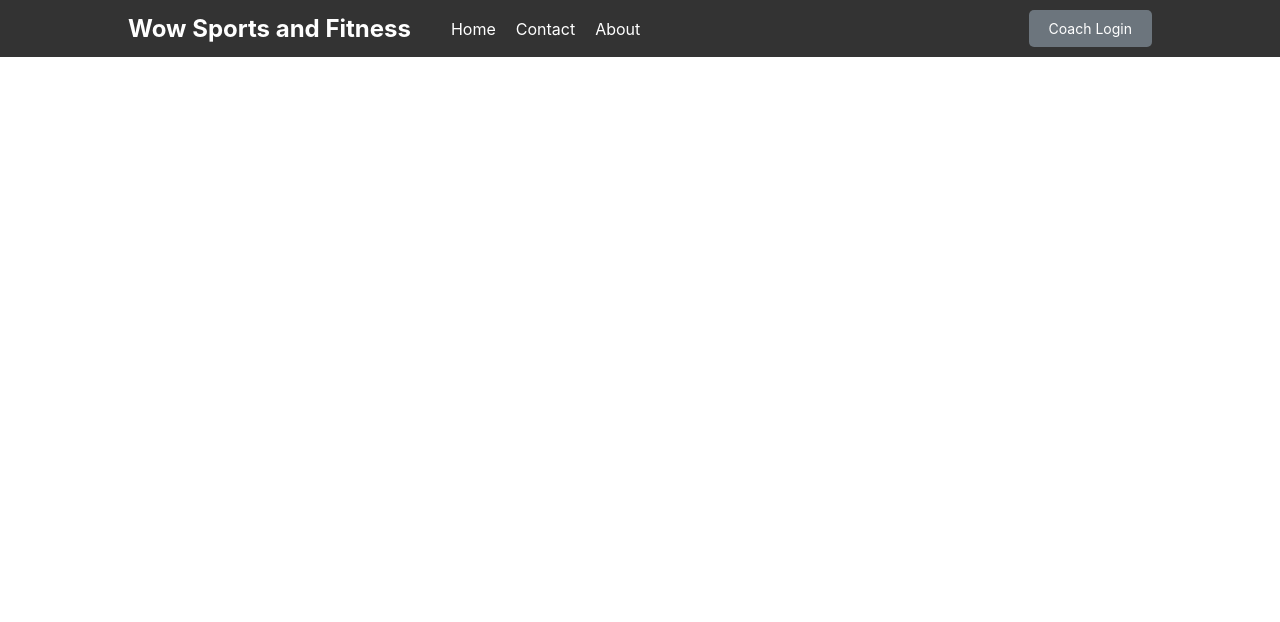
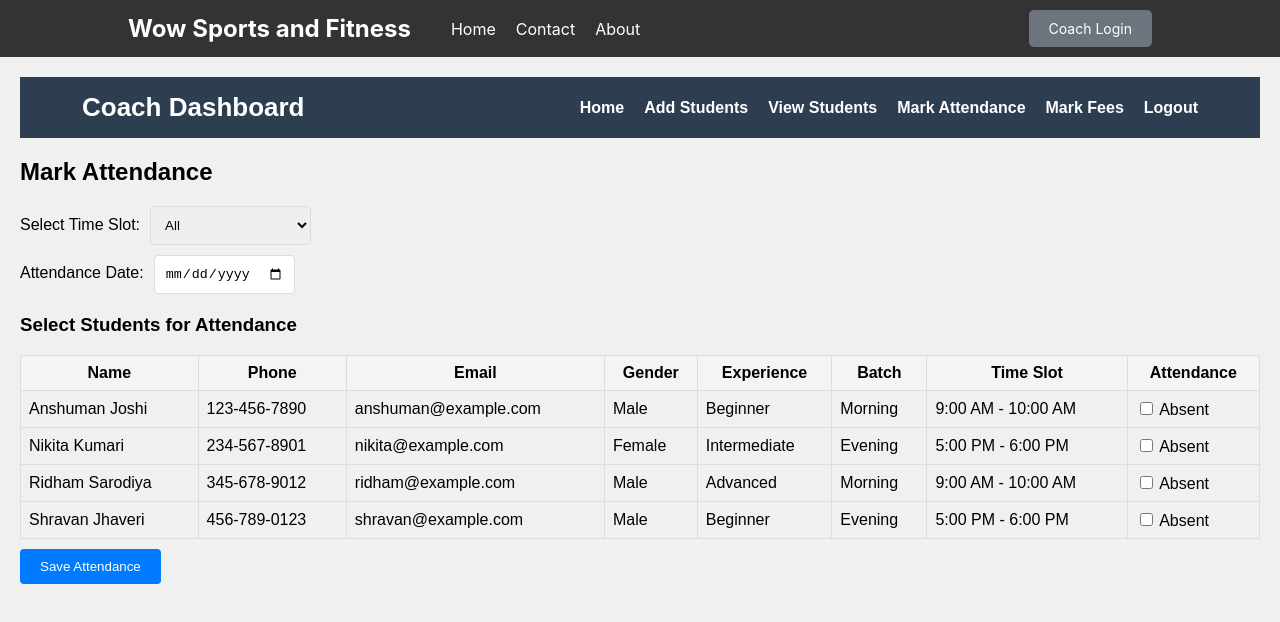
Before and after one commit to Nikita925/fsd-mini-project, a React (Create React App) app: page /markattendance in a window 1280 px wide. Shown: the top 622 px of the page. Built offline with nearby package versions, Linux system fonts and the light colour scheme.

Commit message:
View Students

```diff
--- a/src/App.js
+++ b/src/App.js
@@ -17,7 +17,7 @@ import AllSportsImage from './allsports.png'; // Adjust the path relative to the
 import Wowsports from './wowsports.png';
 import Addstudents from './addstudents';
 import Viewstudents from './viewstudents';
-import Markattendence from './markattendence';
+import Markattendance from './markattendance';
 import Markfees from './markfees';
 
 import './App.css'; // Import the CSS file for animations
@@ -111,7 +111,7 @@ function App() {
                         <Route path="/cancellation-policy" element={<Cancellationpolicy />} />
                         <Route path="/addstudents" element={<Addstudents />} />
                         <Route path="/viewstudents" element={<Viewstudents />} />
-                        <Route path="/markattendence" element={<Markattendence />} />
+                        <Route path="/markattendance" element={<Markattendance />} />
                         <Route path="/markfees" element={<Markfees />} />
 
                         <Route
--- a/src/addstudents.js
+++ b/src/addstudents.js
@@ -20,9 +20,22 @@ const AddStudentPage = () => {
 
     const handleAddStudent = async () => {
         if (newStudent.name.trim() !== '' && newStudent.phone.trim() !== '' && newStudent.email.trim() !== '') {
+            // Optional: Add email and phone validation
+            const emailRegex = /^[a-zA-Z0-9._-]+@[a-zA-Z0-9.-]+\.[a-zA-Z]{2,}$/;
+            const phoneRegex = /^[0-9]{10}$/; // Example for validating 10-digit phone number
+
+            if (!emailRegex.test(newStudent.email)) {
+                alert('Please enter a valid email address.');
+                return;
+            }
+            if (!phoneRegex.test(newStudent.phone)) {
+                alert('Please enter a valid 10-digit phone number.');
+                return;
+            }
+
             try {
                 console.log('Adding student with data:', newStudent);  // Debugging: check student data
-                const response = await fetch('http://localhost:5000/api/students/add', {
+                const response = await fetch('http://localhost:5000/api/applications/add', {
                     method: 'POST',
                     headers: { 'Content-Type': 'application/json' },
                     body: JSON.stringify(newStudent),
@@ -32,7 +45,7 @@ const AddStudentPage = () => {
                 console.log('API Response:', result);  // Debugging: check response from API
 
                 if (response.ok) {
-                    alert(result.message);
+                    alert('Student added successfully!');
                     setNewStudent({
                         name: '',
                         phone: '',
@@ -56,30 +69,29 @@ const AddStudentPage = () => {
 
 
     return (
-        <div style={{ padding: '20px', backgroundColor: '#f4f4f4', minHeight: '100vh' }}>
-            {/* Navigation */}
-            <header style={{ backgroundColor: '#333', color: '#fff', padding: '10px 0' }}>
-                <div style={{ width: '80%', margin: '0 auto', maxWidth: '1200px', display: 'flex', justifyContent: 'space-between', alignItems: 'center' }}>
-                    <div style={{ fontSize: '24px', fontWeight: 'bold' }}>Coach Dashboard</div>
+        <div style={{ padding: '20px', backgroundColor: '#f0f0f0', minHeight: '100vh', fontFamily: 'Arial, sans-serif' }}>
+            <header style={{ backgroundColor: '#2c3e50', color: '#fff', padding: '15px 0' }}>
+                <div style={{ width: '90%', margin: '0 auto', maxWidth: '1200px', display: 'flex', justifyContent: 'space-between', alignItems: 'center' }}>
+                    <div style={{ fontSize: '26px', fontWeight: 'bold' }}>Coach Dashboard</div>
                     <nav>
                         <ul style={{ listStyle: 'none', display: 'flex', margin: 0, padding: 0 }}>
                             <li style={{ marginLeft: '20px' }}>
-                                <Link to="/coach-login-home" style={{ color: '#fff', textDecoration: 'none' }}>Home</Link>
+                                <Link to="/coach-login-home" style={{ color: '#fff', textDecoration: 'none', fontWeight: 'bold' }}>Home</Link>
                             </li>
                             <li style={{ marginLeft: '20px' }}>
-                                <Link to="/addstudents" style={{ color: '#fff', textDecoration: 'none' }}>Add Students</Link>
+                                <Link to="/addstudents" style={{ color: '#fff', textDecoration: 'none', fontWeight: 'bold' }}>Add Students</Link>
                             </li>
                             <li style={{ marginLeft: '20px' }}>
-                                <Link to="/viewstudents" style={{ color: '#fff', textDecoration: 'none' }}>View Students</Link>
+                                <Link to="/viewstudents" style={{ color: '#fff', textDecoration: 'none', fontWeight: 'bold' }}>View Students</Link>
                             </li>
                             <li style={{ marginLeft: '20px' }}>
-                                <Link to="/markattendance" style={{ color: '#fff', textDecoration: 'none' }}>Mark Attendance</Link>
+                                <Link to="/markattendance" style={{ color: '#fff', textDecoration: 'none', fontWeight: 'bold' }}>Mark Attendance</Link>
                             </li>
                             <li style={{ marginLeft: '20px' }}>
                                 <Link to="/markfees" style={{ color: '#fff', textDecoration: 'none', fontWeight: 'bold' }}>Mark Fees</Link>
                             </li>
-                            <li style={{ marginLeft: '20px', marginRight: '0' }}>
-                                <Link to="/" style={{ color: '#fff', textDecoration: 'none' }}>Logout</Link>
+                            <li style={{ marginLeft: '20px' }}>
+                                <Link to="/" style={{ color: '#fff', textDecoration: 'none', fontWeight: 'bold' }}>Logout</Link>
                             </li>
                         </ul>
                     </nav>
--- /dev/null
+++ b/src/markattendance.js
@@ -0,0 +1,139 @@
+// src/components/MarkAttendance.js
+
+import React, { useState } from 'react';
+import { Link } from 'react-router-dom';
+
+const MarkAttendance = () => {
+    const [selectedTimeSlot, setSelectedTimeSlot] = useState('');
+    const [attendanceDate, setAttendanceDate] = useState('');
+    const [attendance, setAttendance] = useState({});
+
+    // Predefined student data
+    const [students] = useState([
+        { name: 'Anshuman Joshi', phone: '123-456-7890', email: 'anshuman@example.com', gender: 'Male', experience: 'Beginner', batch: 'Morning', timeSlot: '9:00 AM - 10:00 AM' },
+        { name: 'Nikita Kumari', phone: '234-567-8901', email: 'nikita@example.com', gender: 'Female', experience: 'Intermediate', batch: 'Evening', timeSlot: '5:00 PM - 6:00 PM' },
+        { name: 'Ridham Sarodiya', phone: '345-678-9012', email: 'ridham@example.com', gender: 'Male', experience: 'Advanced', batch: 'Morning', timeSlot: '9:00 AM - 10:00 AM' },
+        { name: 'Shravan Jhaveri', phone: '456-789-0123', email: 'shravan@example.com', gender: 'Male', experience: 'Beginner', batch: 'Evening', timeSlot: '5:00 PM - 6:00 PM' },
+    ]);
+
+    // Filter students based on selected time slot
+    const filteredStudents = students.filter(student =>
+        selectedTimeSlot === '' || student.timeSlot === selectedTimeSlot
+    );
+
+    const handleAttendanceToggle = (name) => {
+        setAttendance(prev => ({
+            ...prev,
+            [name]: prev[name] === 'Present' ? 'Absent' : 'Present'
+        }));
+    };
+
+    const handleSaveAttendance = () => {
+        // Here you can handle the save logic
+        console.log('Attendance saved:', attendance);
+        alert('Attendance saved successfully!');
+    };
+
+    return (
+        <div style={{ padding: '20px', backgroundColor: '#f0f0f0', minHeight: '100vh', fontFamily: 'Arial, sans-serif' }}>
+            <header style={{ backgroundColor: '#2c3e50', color: '#fff', padding: '15px 0' }}>
+                <div style={{ width: '90%', margin: '0 auto', maxWidth: '1200px', display: 'flex', justifyContent: 'space-between', alignItems: 'center' }}>
+                    <div style={{ fontSize: '26px', fontWeight: 'bold' }}>Coach Dashboard</div>
+                    <nav>
+                        <ul style={{ listStyle: 'none', display: 'flex', margin: 0, padding: 0 }}>
+                            <li style={{ marginLeft: '20px' }}>
+                                <Link to="/coach-login-home" style={{ color: '#fff', textDecoration: 'none', fontWeight: 'bold' }}>Home</Link>
+                            </li>
+                            <li style={{ marginLeft: '20px' }}>
+                                <Link to="/addstudents" style={{ color: '#fff', textDecoration: 'none', fontWeight: 'bold' }}>Add Students</Link>
+                            </li>
+                            <li style={{ marginLeft: '20px' }}>
+                                <Link to="/viewstudents" style={{ color: '#fff', textDecoration: 'none', fontWeight: 'bold' }}>View Students</Link>
+                            </li>
+                            <li style={{ marginLeft: '20px' }}>
+                                <Link to="/markattendance" style={{ color: '#fff', textDecoration: 'none', fontWeight: 'bold' }}>Mark Attendance</Link>
+                            </li>
+                            <li style={{ marginLeft: '20px' }}>
+                                <Link to="/markfees" style={{ color: '#fff', textDecoration: 'none', fontWeight: 'bold' }}>Mark Fees</Link>
+                            </li>
+                            <li style={{ marginLeft: '20px' }}>
+                                <Link to="/" style={{ color: '#fff', textDecoration: 'none', fontWeight: 'bold' }}>Logout</Link>
+                            </li>
+                        </ul>
+                    </nav>
+                </div>
+            </header>
+
+            <h2>Mark Attendance</h2>
+            <div style={{ marginBottom: '10px' }}>
+                <label>Select Time Slot:</label>
+                <select
+                    value={selectedTimeSlot}
+                    onChange={(e) => setSelectedTimeSlot(e.target.value)}
+                    style={{ marginLeft: '10px', padding: '10px', borderRadius: '4px', border: '1px solid #ddd' }}>
+                    <option value="">All</option>
+                    <option value="9:00 AM - 10:00 AM">9:00 AM - 10:00 AM</option>
+                    <option value="5:00 PM - 6:00 PM">5:00 PM - 6:00 PM</option>
+                </select>
+            </div>
+            <div>
+                <label>Attendance Date:</label>
+                <input
+                    type="date"
+                    value={attendanceDate}
+                    onChange={(e) => setAttendanceDate(e.target.value)}
+                    style={{ marginLeft: '10px', padding: '10px', borderRadius: '4px', border: '1px solid #ddd' }}
+                />
+            </div>
+
+            <h3 style={{ marginTop: '20px' }}>Select Students for Attendance</h3>
+            {filteredStudents.length > 0 && (
+                <table style={{ width: '100%', borderCollapse: 'collapse', marginTop: '10px' }}>
+                    <thead>
+                        <tr style={{ backgroundColor: '#f4f4f4' }}>
+                            <th style={{ border: '1px solid #ddd', padding: '8px' }}>Name</th>
+                            <th style={{ border: '1px solid #ddd', padding: '8px' }}>Phone</th>
+                            <th style={{ border: '1px solid #ddd', padding: '8px' }}>Email</th>
+                            <th style={{ border: '1px solid #ddd', padding: '8px' }}>Gender</th>
+                            <th style={{ border: '1px solid #ddd', padding: '8px' }}>Experience</th>
+                            <th style={{ border: '1px solid #ddd', padding: '8px' }}>Batch</th>
+                            <th style={{ border: '1px solid #ddd', padding: '8px' }}>Time Slot</th>
+                            <th style={{ border: '1px solid #ddd', padding: '8px' }}>Attendance</th>
+                        </tr>
+                    </thead>
+                    <tbody>
+                        {filteredStudents.map((student, index) => (
+                            <tr key={index}>
+                                <td style={{ border: '1px solid #ddd', padding: '8px' }}>{student.name}</td>
+                                <td style={{ border: '1px solid #ddd', padding: '8px' }}>{student.phone}</td>
+                                <td style={{ border: '1px solid #ddd', padding: '8px' }}>{student.email}</td>
+                                <td style={{ border: '1px solid #ddd', padding: '8px' }}>{student.gender}</td>
+                                <td style={{ border: '1px solid #ddd', padding: '8px' }}>{student.experience}</td>
+                                <td style={{ border: '1px solid #ddd', padding: '8px' }}>{student.batch}</td>
+                                <td style={{ border: '1px solid #ddd', padding: '8px' }}>{student.timeSlot}</td>
+                                <td style={{ border: '1px solid #ddd', padding: '8px' }}>
+                                    <label>
+                                        <input
+                                            type="checkbox"
+                                            checked={attendance[student.name] === 'Present'}
+                                            onChange={() => handleAttendanceToggle(student.name)}
+                                        />
+                                        {attendance[student.name] === 'Present' ? ' Present' : ' Absent'}
+                                    </label>
+                                </td>
+                            </tr>
+                        ))}
+                    </tbody>
+                </table>
+            )}
+
+            <button
+                onClick={handleSaveAttendance}
+                style={{ backgroundColor: '#007BFF', color: '#fff', padding: '10px 20px', border: 'none', borderRadius: '4px', cursor: 'pointer', marginTop: '10px' }}>
+                Save Attendance
+            </button>
+        </div>
+    );
+};
+
+export default MarkAttendance;
--- a/src/markfees.js
+++ b/src/markfees.js
@@ -58,30 +58,29 @@ const MarkFees = () => {
     };
 
     return (
-        <div style={{ padding: '20px', backgroundColor: '#f4f4f4', minHeight: '100vh' }}>
-            {/* Navigation */}
-            <header style={{ backgroundColor: '#333', color: '#fff', padding: '10px 0' }}>
-                <div style={{ width: '80%', margin: '0 auto', maxWidth: '1200px', display: 'flex', justifyContent: 'space-between', alignItems: 'center' }}>
-                    <div style={{ fontSize: '24px', fontWeight: 'bold' }}>Coach Dashboard</div>
+        <div style={{ padding: '20px', backgroundColor: '#f0f0f0', minHeight: '100vh', fontFamily: 'Arial, sans-serif' }}>
+        <header style={{ backgroundColor: '#2c3e50', color: '#fff', padding: '15px 0' }}>
+            <div style={{ width: '90%', margin: '0 auto', maxWidth: '1200px', display: 'flex', justifyContent: 'space-between', alignItems: 'center' }}>
+                <div style={{ fontSize: '26px', fontWeight: 'bold' }}>Coach Dashboard</div>
                 <nav>
                     <ul style={{ listStyle: 'none', display: 'flex', margin: 0, padding: 0 }}>
                         <li style={{ marginLeft: '20px' }}>
-                                <Link to="/coach-login-home" style={{ color: '#fff', textDecoration: 'none' }}>Home</Link>
+                            <Link to="/coach-login-home" style={{ color: '#fff', textDecoration: 'none', fontWeight: 'bold' }}>Home</Link>
                         </li>
                         <li style={{ marginLeft: '20px' }}>
-                                <Link to="/addstudents" style={{ color: '#fff', textDecoration: 'none' }}>Add Students</Link>
+                            <Link to="/addstudents" style={{ color: '#fff', textDecoration: 'none', fontWeight: 'bold' }}>Add Students</Link>
                         </li>
                         <li style={{ marginLeft: '20px' }}>
-                                <Link to="/viewstudents" style={{ color: '#fff', textDecoration: 'none' }}>View Students</Link>
+                            <Link to="/viewstudents" style={{ color: '#fff', textDecoration: 'none', fontWeight: 'bold' }}>View Students</Link>
                         </li>
                         <li style={{ marginLeft: '20px' }}>
-                                <Link to="/markattendence" style={{ color: '#fff', textDecoration: 'none' }}>Mark Attendance</Link>
+                            <Link to="/markattendance" style={{ color: '#fff', textDecoration: 'none', fontWeight: 'bold' }}>Mark Attendance</Link>
                         </li>
                         <li style={{ marginLeft: '20px' }}>
                             <Link to="/markfees" style={{ color: '#fff', textDecoration: 'none', fontWeight: 'bold' }}>Mark Fees</Link>
                         </li>
-                            <li style={{ marginLeft: '20px', marginRight: '0' }}>
-                                <Link to="/" style={{ color: '#fff', textDecoration: 'none' }}>Logout</Link>
+                        <li style={{ marginLeft: '20px' }}>
+                            <Link to="/" style={{ color: '#fff', textDecoration: 'none', fontWeight: 'bold' }}>Logout</Link>
                         </li>
                     </ul>
                 </nav>
--- a/src/viewstudents.js
+++ b/src/viewstudents.js
@@ -8,7 +8,7 @@ const ViewStudentsPage = () => {
 
   // Fetch students data from the backend
   useEffect(() => {
-    axios.get('http://localhost:5000/students')
+    axios.get('http://localhost:5000/api/students')  // Corrected URL
       .then(response => {
         setStudents(response.data);  // Set the students state with fetched data
       })
@@ -28,44 +28,59 @@ const ViewStudentsPage = () => {
 
   // Handle removing selected students
   const handleRemoveSelected = () => {
-    const updatedStudents = students.filter((_, index) => !selectedStudents.includes(index));
-    setStudents(updatedStudents);
+    selectedStudents.forEach(index => {
+      const studentId = students[index]._id;  // Get the student ID
+      axios.delete(`http://localhost:5000/api/students/${studentId}`)
+        .then(() => {
+          alert(`${students[index].name} has been removed.`);
+          setStudents(students.filter((_, idx) => idx !== index));  // Update the list of students
+        })
+        .catch(error => {
+          console.error('Error removing student:', error);
+        });
+    });
     setSelectedStudents([]); // Clear the selection
   };
 
   // Handle dropping selected students for the month
   const handleDropSelectedForMonth = () => {
     selectedStudents.forEach(index => {
-      alert(`${students[index].name} is dropped for this month.`);
+      const studentId = students[index]._id;  // Get the student ID
+      axios.put(`http://localhost:5000/api/students/drop/${studentId}`)
+        .then(() => {
+          alert(`${students[index].name} has been dropped for the month.`);
+        })
+        .catch(error => {
+          console.error('Error dropping student for the month:', error);
+        });
     });
     setSelectedStudents([]); // Clear the selection
   };
 
   return (
-    <div style={{ padding: '20px', backgroundColor: '#f4f4f4', minHeight: '100vh' }}>
-      {/* Navigation */}
-      <header style={{ backgroundColor: '#333', color: '#fff', padding: '10px 0' }}>
-        <div style={{ width: '80%', margin: '0 auto', maxWidth: '1200px', display: 'flex', justifyContent: 'space-between', alignItems: 'center' }}>
-          <div style={{ fontSize: '24px', fontWeight: 'bold' }}>Coach Dashboard</div>
+    <div style={{ padding: '20px', backgroundColor: '#f0f0f0', minHeight: '100vh', fontFamily: 'Arial, sans-serif' }}>
+      <header style={{ backgroundColor: '#2c3e50', color: '#fff', padding: '15px 0' }}>
+        <div style={{ width: '90%', margin: '0 auto', maxWidth: '1200px', display: 'flex', justifyContent: 'space-between', alignItems: 'center' }}>
+          <div style={{ fontSize: '26px', fontWeight: 'bold' }}>Coach Dashboard</div>
           <nav>
             <ul style={{ listStyle: 'none', display: 'flex', margin: 0, padding: 0 }}>
               <li style={{ marginLeft: '20px' }}>
-                <Link to="/coach-login-home" style={{ color: '#fff', textDecoration: 'none' }}>Home</Link>
+                <Link to="/coach-login-home" style={{ color: '#fff', textDecoration: 'none', fontWeight: 'bold' }}>Home</Link>
               </li>
               <li style={{ marginLeft: '20px' }}>
-                <Link to="/addstudents" style={{ color: '#fff', textDecoration: 'none' }}>Add students</Link>
+                <Link to="/addstudents" style={{ color: '#fff', textDecoration: 'none', fontWeight: 'bold' }}>Add Students</Link>
               </li>
               <li style={{ marginLeft: '20px' }}>
-                <Link to="/viewstudents" style={{ color: '#fff', textDecoration: 'none' }}>View students</Link>
+                <Link to="/viewstudents" style={{ color: '#fff', textDecoration: 'none', fontWeight: 'bold' }}>View Students</Link>
               </li>
               <li style={{ marginLeft: '20px' }}>
-                <Link to="/markattendance" style={{ color: '#fff', textDecoration: 'none' }}>Mark Attendance</Link>
+                <Link to="/markattendance" style={{ color: '#fff', textDecoration: 'none', fontWeight: 'bold' }}>Mark Attendance</Link>
               </li>
               <li style={{ marginLeft: '20px' }}>
                 <Link to="/markfees" style={{ color: '#fff', textDecoration: 'none', fontWeight: 'bold' }}>Mark Fees</Link>
               </li>
-              <li style={{ marginLeft: '20px', marginRight: '0' }}>
-                <Link to="/" style={{ color: '#fff', textDecoration: 'none' }}>Logout</Link>
+              <li style={{ marginLeft: '20px' }}>
+                <Link to="/" style={{ color: '#fff', textDecoration: 'none', fontWeight: 'bold' }}>Logout</Link>
               </li>
             </ul>
           </nav>
```
Lines whose indentation alone changed are shown as unchanged.
